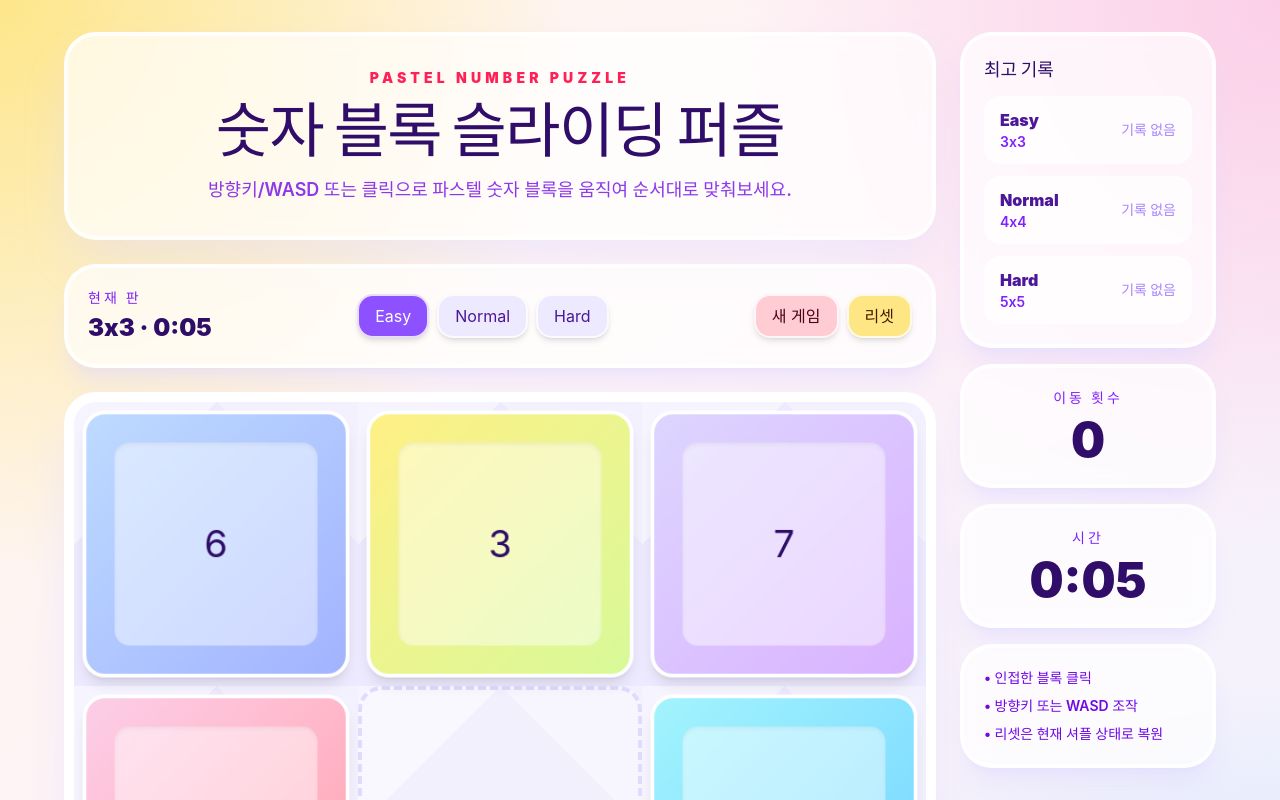
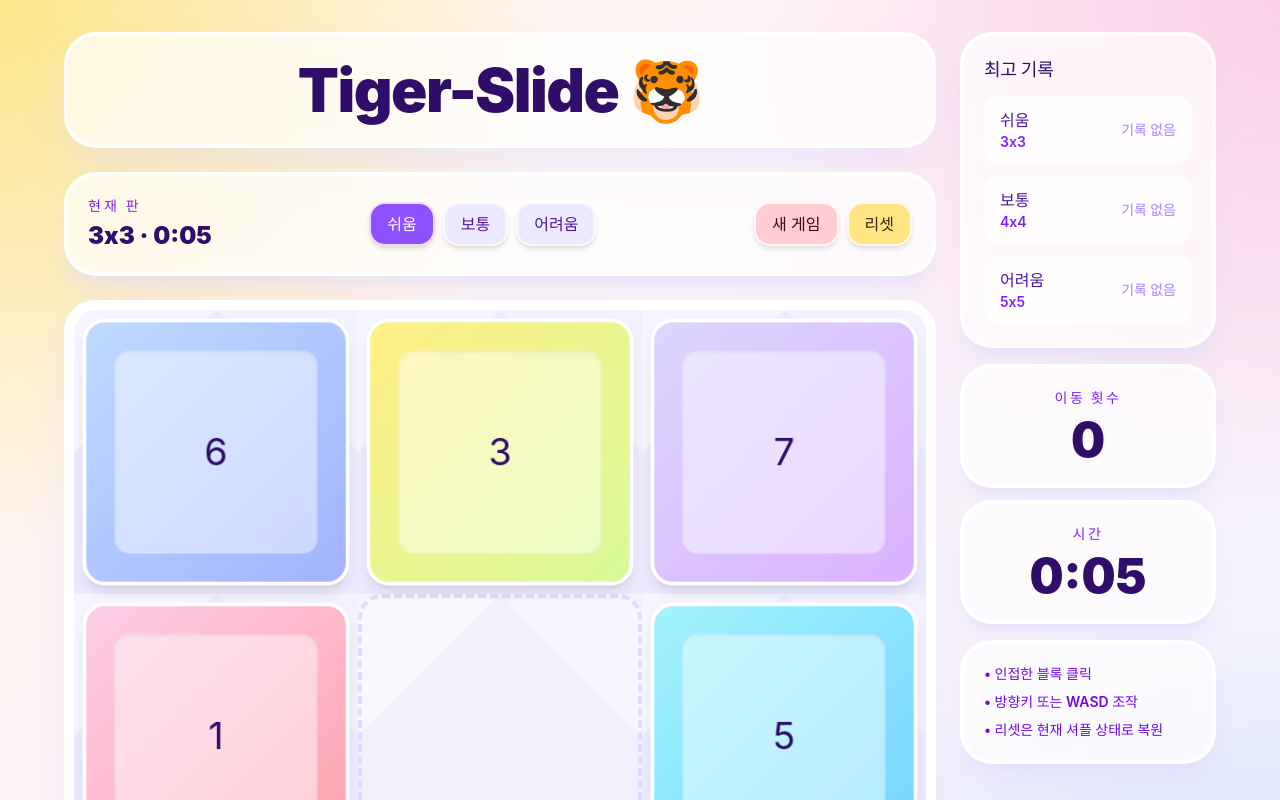
Before and after one commit to MTGVim/tiger-slide-sp, a React (Vite) app: page / in a window 1280 px wide. Shown: the top 800 px of the page. Built offline with nearby package versions, Linux system fonts and the light colour scheme.

Commit message:
Simplify header and Koreanize difficulty labels
Co-Authored-By: Claude Opus 4.7 <noreply@anthropic.com>

```diff
--- a/src/App.jsx
+++ b/src/App.jsx
@@ -197,14 +197,10 @@ function App() {
     <main className="min-h-screen bg-[radial-gradient(circle_at_top_left,#fde68a,transparent_32%),radial-gradient(circle_at_top_right,#fbcfe8,transparent_30%),radial-gradient(circle_at_bottom_right,#bfdbfe,transparent_34%),linear-gradient(135deg,#fff7ed,#fdf2f8_45%,#eef2ff)] px-4 py-8 text-violet-950 sm:px-6 lg:px-8">
       <div className="mx-auto grid max-w-6xl gap-6 lg:grid-cols-[minmax(0,1fr)_16rem]">
         <section className="grid gap-6">
-          <header className="rounded-[2rem] border-4 border-white/80 bg-white/70 p-6 text-center shadow-2xl shadow-violet-200/50 backdrop-blur sm:p-8">
-            <p className="text-sm font-black uppercase tracking-[0.3em] text-rose-500">Pastel Number Puzzle</p>
-            <h1 className="mt-3 text-4xl font-black tracking-tight text-violet-950 sm:text-6xl">
-              숫자 블록 슬라이딩 퍼즐
+          <header className="rounded-[2rem] border-4 border-white/80 bg-white/70 p-5 text-center shadow-2xl shadow-violet-200/50 backdrop-blur sm:p-6">
+            <h1 className="text-4xl font-black tracking-tight text-violet-950 sm:text-6xl">
+              Tiger-Slide 🐯
             </h1>
-            <p className="mx-auto mt-4 max-w-2xl text-base font-semibold text-violet-700/80 sm:text-lg">
-              방향키/WASD 또는 클릭으로 파스텔 숫자 블록을 움직여 순서대로 맞춰보세요.
-            </p>
           </header>
 
           <Controls
@@ -229,13 +225,15 @@ function App() {
 
         <aside className="grid content-start gap-4 sm:grid-cols-2 lg:grid-cols-1">
           <RecordsPanel records={records} />
-          <div className="rounded-[2rem] border-4 border-white/80 bg-white/70 p-5 text-center shadow-xl shadow-violet-200/40 backdrop-blur">
-            <p className="text-sm font-black uppercase tracking-[0.22em] text-violet-600">이동 횟수</p>
-            <p className="mt-2 text-5xl font-black">{game.moves}</p>
-          </div>
-          <div className="rounded-[2rem] border-4 border-white/80 bg-white/70 p-5 text-center shadow-xl shadow-violet-200/40 backdrop-blur">
-            <p className="text-sm font-black uppercase tracking-[0.22em] text-violet-600">시간</p>
-            <p className="mt-2 text-5xl font-black">{formatSeconds(elapsedSeconds)}</p>
+          <div className="grid grid-cols-2 gap-3 sm:col-span-2 lg:col-span-1 lg:grid-cols-1">
+            <div className="rounded-[2rem] border-4 border-white/80 bg-white/70 p-4 text-center shadow-xl shadow-violet-200/40 backdrop-blur sm:p-5">
+              <p className="text-xs font-black uppercase tracking-[0.18em] text-violet-600 sm:text-sm">이동 횟수</p>
+              <p className="mt-1 text-4xl font-black sm:mt-2 sm:text-5xl">{game.moves}</p>
+            </div>
+            <div className="rounded-[2rem] border-4 border-white/80 bg-white/70 p-4 text-center shadow-xl shadow-violet-200/40 backdrop-blur sm:p-5">
+              <p className="text-xs font-black uppercase tracking-[0.18em] text-violet-600 sm:text-sm">시간</p>
+              <p className="mt-1 text-4xl font-black sm:mt-2 sm:text-5xl">{formatSeconds(elapsedSeconds)}</p>
+            </div>
           </div>
           {completed ? (
             <div className="rounded-[2rem] border-4 border-white bg-emerald-200 p-5 text-center shadow-xl shadow-emerald-200/60 sm:col-span-2 lg:col-span-1">
--- a/src/utils/puzzle.js
+++ b/src/utils/puzzle.js
@@ -1,7 +1,7 @@
 export const DIFFICULTIES = [
-  { label: 'Easy', size: 3 },
-  { label: 'Normal', size: 4 },
-  { label: 'Hard', size: 5 },
+  { label: '쉬움', size: 3 },
+  { label: '보통', size: 4 },
+  { label: '어려움', size: 5 },
 ]
 
 export function createSolvedTiles(size) {
```
